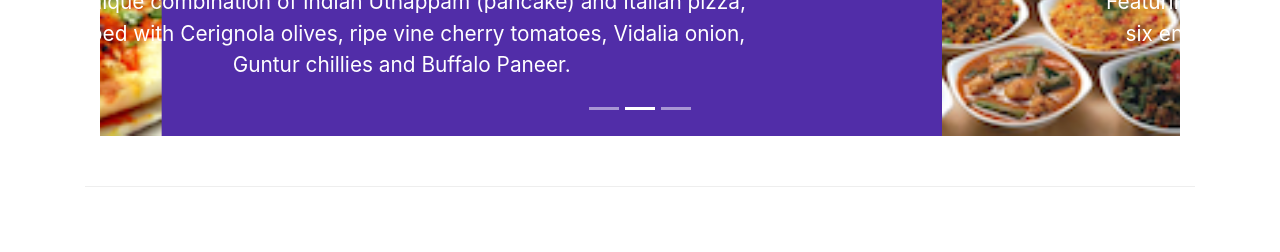
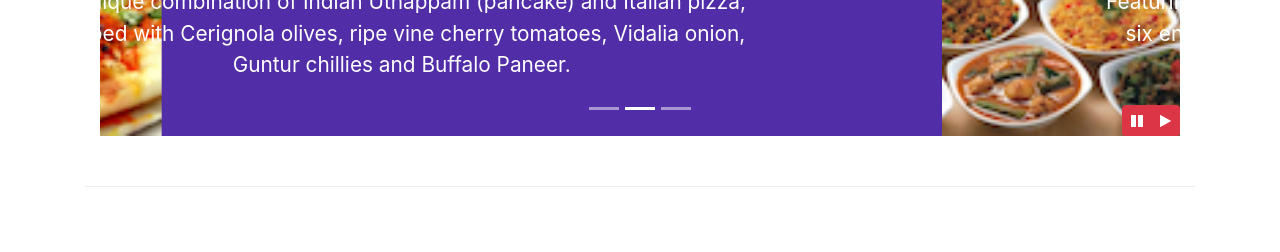
Before and after one commit to twilight-warlock/bootstrapbasics, a website: page index.html in a window 1280 px wide. Shown: the part 548-800 px from the top of the page. Drawn offline with nearby package versions, Linux system fonts and the light colour scheme.

Commit message:
Added JQuery and buttons for carousel on index page

```diff
--- a/css/styles.css
+++ b/css/styles.css
@@ -64,3 +64,8 @@ body {
   -o-appearance: none;
   appearance: none;
 }
+#carouselButton {
+  right: 0;
+  position: absolute;
+  bottom: 0;
+}
--- a/index.html
+++ b/index.html
@@ -375,6 +375,14 @@
               >
                 <span class="carousel-control-next-icon"></span>
               </a>
+              <div id="carouselButton" class="btn-group">
+                <button class="btn btn-danger btn-sm" id="carousel-pause">
+                  <span class="fa fa-pause"></span>
+                </button>
+                <button class="btn btn-danger btn-sm" id="carousel-play">
+                  <span class="fa fa-play"></span>
+                </button>
+              </div>
             </div>
           </div>
         </div>
@@ -625,5 +633,16 @@
     <script src="node_modules/jquery/dist/jquery.slim.min.js"></script>
     <script src="node_modules/popper.js/dist/umd/popper.min.js"></script>
     <script src="node_modules/bootstrap/dist/js/bootstrap.min.js"></script>
+    <script>
+      $(document).ready(function () {
+        $("#mycarousel").carousel({ interval: 2000 });
+        $("#carousel-pause").click(function () {
+          $("#mycarousel").carousel("pause");
+        });
+        $("#carousel-play").click(function () {
+          $("#mycarousel").carousel("cycle");
+        });
+      });
+    </script>
   </body>
 </html>
```
